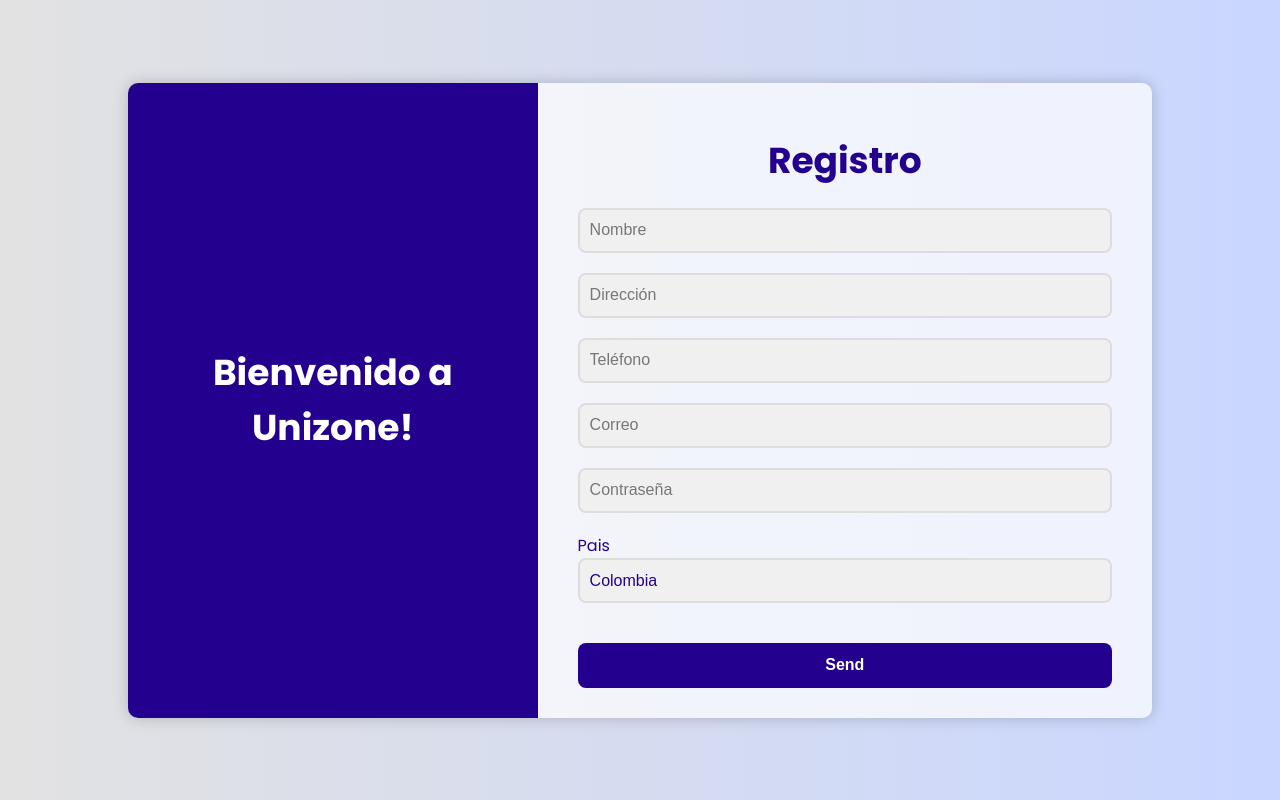
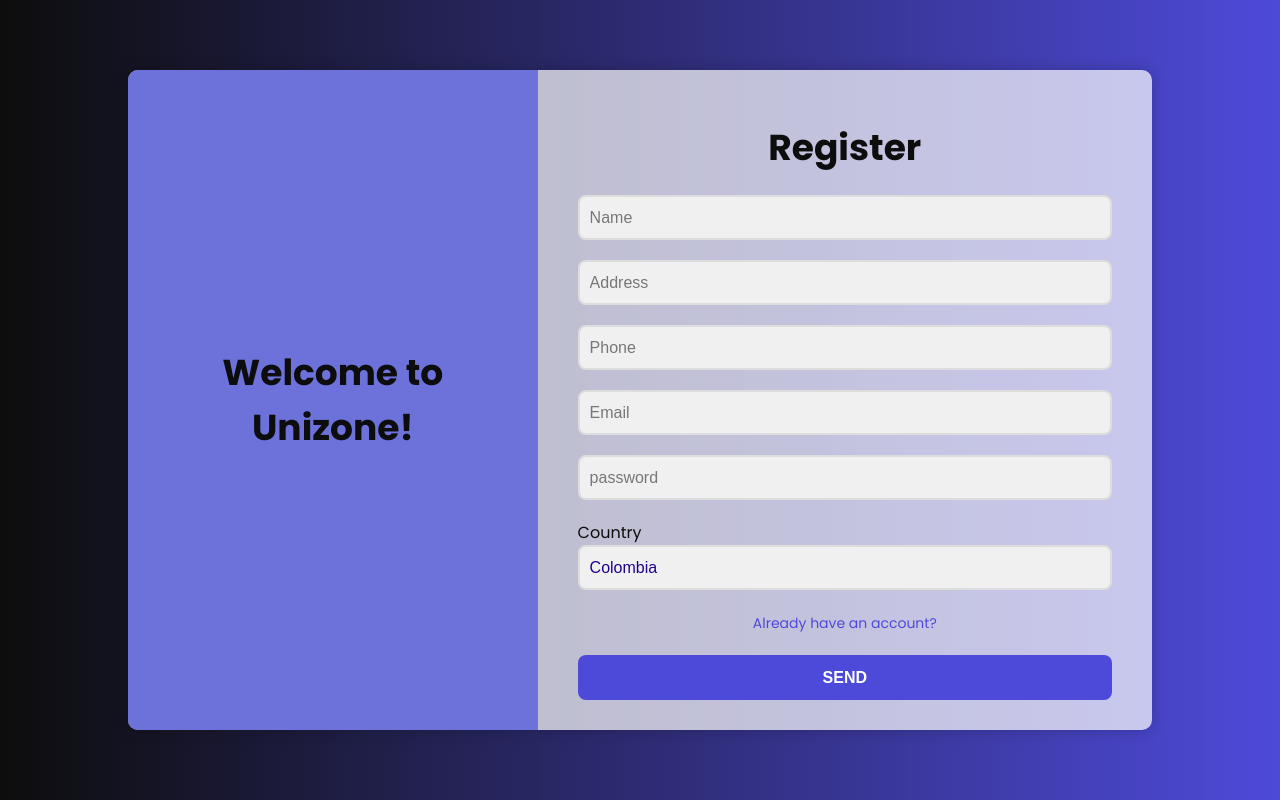
Before and after one commit to LjuandalZPH/Ds1-project, a React (Vite) app in the folder Proyecto-desarrollo-1/LogRes/: page /register in a window 1280 px wide. Built offline with nearby package versions, Linux system fonts and the light colour scheme.

Commit message:
Register and Login completed, must implement with menú from template, admin view incompleted

```diff
--- a/Proyecto-desarrollo-1/LogRes/src/components/registerForm/RegisterForm.css
+++ b/Proyecto-desarrollo-1/LogRes/src/components/registerForm/RegisterForm.css
@@ -1,5 +1,5 @@
 #rbody {
-    background: linear-gradient(to right, #e2e2e2, #c9d6ff);
+    background: linear-gradient(to right, #0D0D0D, #4E4AD9);
     font-family: 'Poppins', sans-serif;
     display: flex;
     align-items: center;
@@ -21,8 +21,8 @@
 #presentation {
     width: 40%;
     padding: 50px;
-    background-color: #23008d;
-    color: #fff;
+    background-color: #6C72D9;
+    color: #0D0D0D;
     display: flex;
     align-items: center;
     justify-content: center;
@@ -34,7 +34,7 @@
 #rform {
     width: 60%;
     padding: 30px 40px;
-    color: #23008d;
+    color: #0D0D0D;
 }
 
 #rform h1 {
@@ -72,10 +72,27 @@
     border: 2px solid #ddd;
 }
 
+#login-link {
+    text-align: center; /* Centrar el enlace */
+    margin-top: 20px; /* Espaciado superior */
+}
+
+#already-have-account {
+    font-size: 14px; /* Tamaño de fuente */
+    color: #4E4AD9; /* Color que combine con tu diseño */
+    text-decoration: none; /* Quitar subrayado */
+    transition: color 0.3s; /* Transición para efecto hover */
+}
+
+#already-have-account:hover {
+    color: #3b0ca8; /* Color en hover */
+    text-decoration: underline; /* Subrayar en hover */
+}
+
 #button {
     width: 100%;
     height: 45px;
-    background: #23008d;
+    background: #4E4AD9;
     border: none;
     color: #fff;
     border-radius: 8px;
@@ -84,6 +101,7 @@
     margin-top: 20px;
     font-size: 16px;
     transition: background-color 0.3s;
+    text-transform: uppercase;
 }
 
 #button:hover {
--- a/Proyecto-desarrollo-1/LogRes/src/components/registerForm/RegisterForm.jsx
+++ b/Proyecto-desarrollo-1/LogRes/src/components/registerForm/RegisterForm.jsx
@@ -1,6 +1,7 @@
 import React from "react";
 import './RegisterForm.css';
 import { useForm } from "react-hook-form";
+import { Link } from 'react-router-dom';
 
 const RegisterForm = () => {
     const { register, formState: { errors }, handleSubmit } = useForm();
@@ -13,33 +14,36 @@
         <body id="rbody">
             <div id="rcontainer">
                 <div id="presentation">
-                    <h2>Bienvenido a Unizone!</h2>
+                    <h2>Welcome to Unizone!</h2>
                 </div>
                 <form id="rform" onSubmit={handleSubmit(onSubmit)}>
-                    <h1>Registro</h1>
+                    <h1>Register</h1>
                     <div id="rinput-box">
-                        <input type="text" placeholder="Nombre" {...register('nombre', { required: true, maxLength: 20 })} />
+                        <input type="text" placeholder="Name" {...register('nombre', { required: true, maxLength: 20 })} />
                     </div>
                     <div id="rinput-box">
-                        <input type="text" placeholder="Dirección" {...register('direccion')} />
+                        <input type="text" placeholder="Address" {...register('direccion')} />
                     </div>
                     <div id="rinput-box">
-                        <input type="text" placeholder="Teléfono" {...register('telefono')} />
+                        <input type="text" placeholder="Phone" {...register('telefono')} />
                     </div>
                     <div id="rinput-box">
-                        <input type="text" placeholder="Correo" {...register('correo', { required: true })} />
+                        <input type="text" placeholder="Email" {...register('correo', { required: true })} />
                     </div>
                     <div id="rinput-box">
-                        <input type="password" placeholder="Contraseña" {...register('contrasena', { required: true })} />
+                        <input type="password" placeholder="password" {...register('contrasena', { required: true })} />
                     </div>
                     <div id="rinput-box">
-                        <label>Pais</label>
+                        <label>Country</label>
                         <select {...register('pais', { required: true })} id="country-dropdown">
                             <option value="co">Colombia</option>
                             <option value="us">United States</option>
                             <option value="fr">France</option>
                             <option value="ge">Germany</option>
                         </select>
+                    </div>
+                    <div id="login-link">
+                        <Link to="/" id="already-have-account">Already have an account?</Link>
                     </div>
                     <button id="button" type="submit">Send</button>
                 </form>
```
